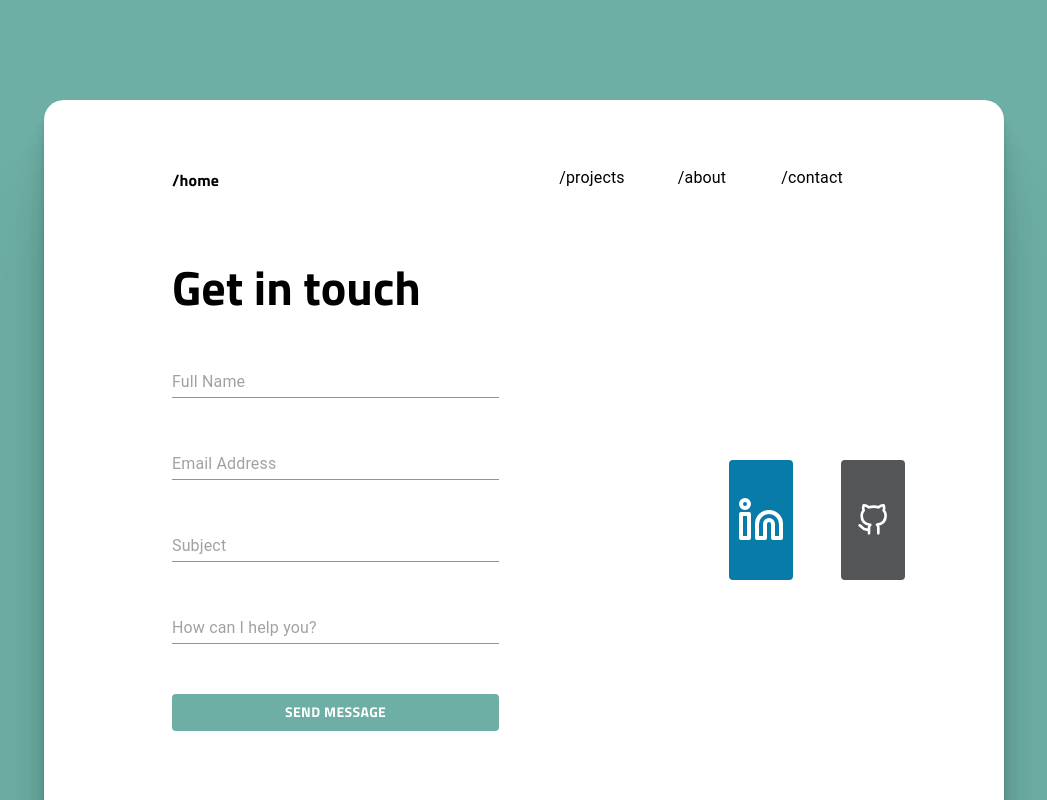
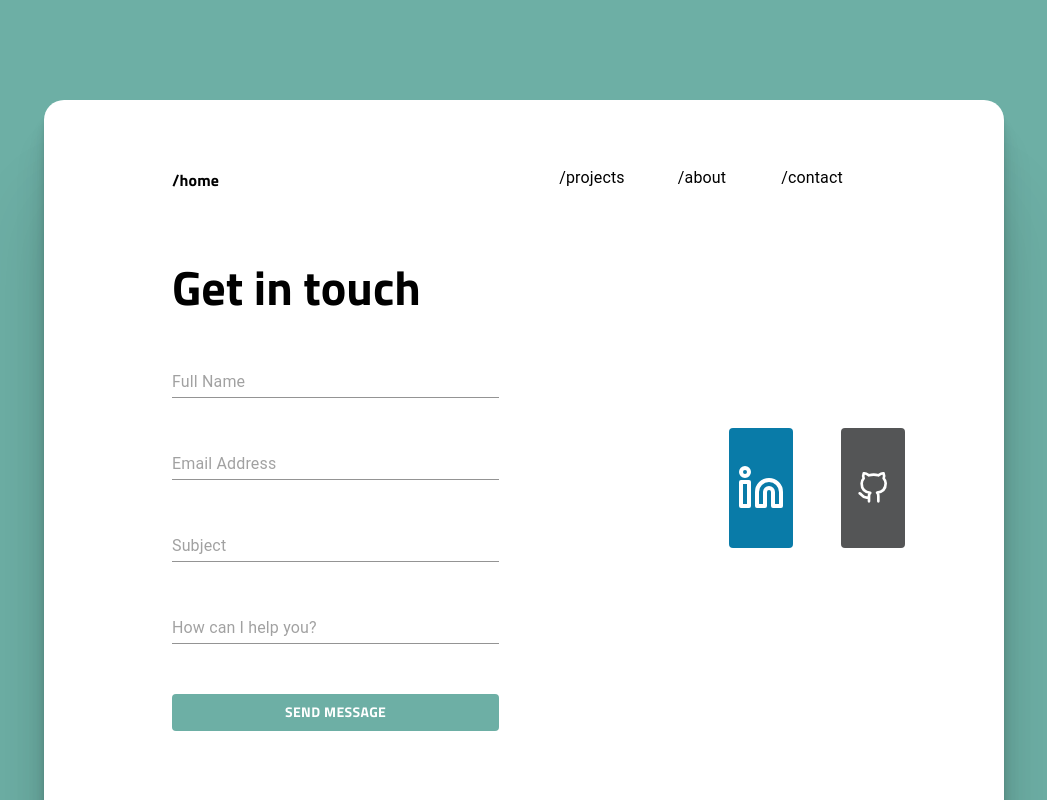
Before and after one commit to Sitanshoo/portfolio, a Next.js app: page /contact in a window 1280 px wide. Shown: the top 800 px of the page, without its empty margins (116-1163 px from the left). Built offline with nearby package versions, Linux system fonts and the light colour scheme.

Commit message:
social contact align

```diff
--- a/src/components/Contact/index.js
+++ b/src/components/Contact/index.js
@@ -89,7 +89,7 @@ const Contact = () => {
               flexDirection: "row",
               gap: "3rem",
               alignItems: "center",
-              mt: 25,
+              mt: 21,
               ml: 18,
               mr: 5,
             }}
```
